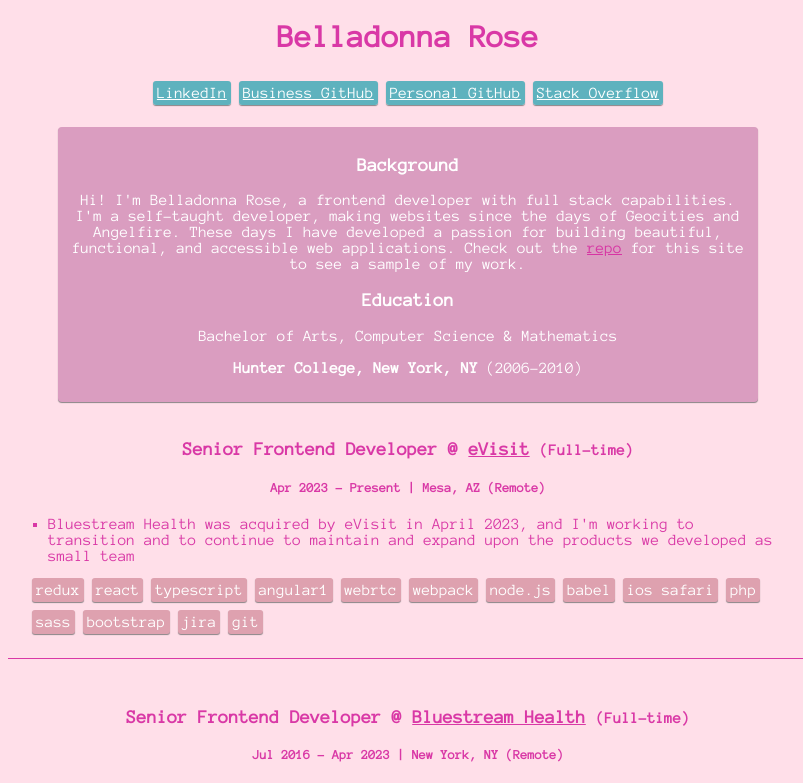
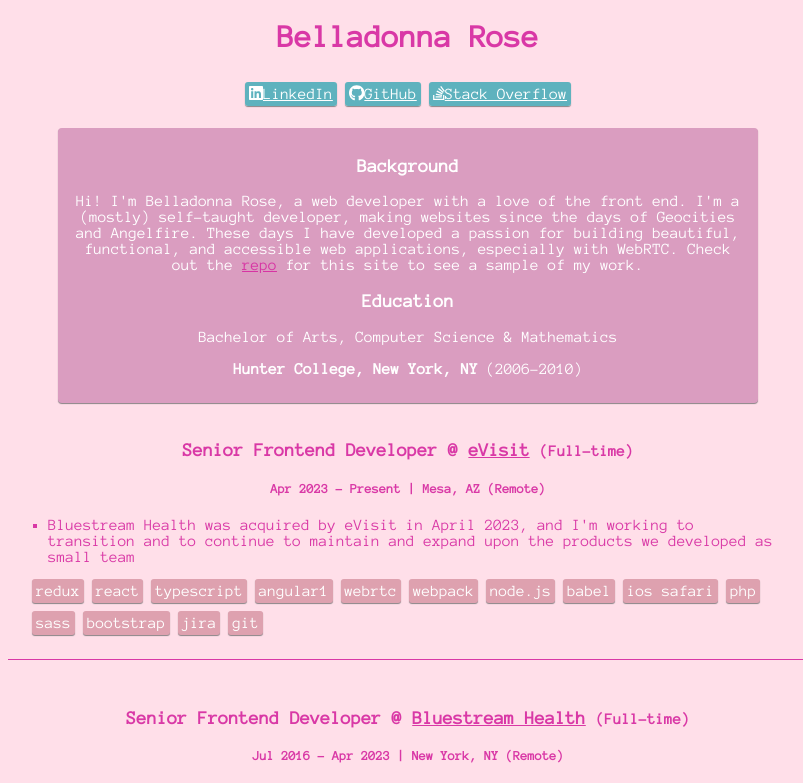
Before and after one commit to littlebigbot/belladonnarose, a React (Create React App) app: page /#/resume in a window 1280 px wide. Shown: the top 783 px of the page, without its empty margins (232-1035 px from the left). Built offline with nearby package versions, Linux system fonts and the light colour scheme.

Commit message:
Adding icons

```diff
--- a/package.json
+++ b/package.json
@@ -5,6 +5,10 @@
   "homepage": "https://bxllxdxnnx.com",
   "dependencies": {
     "@fontsource/anonymous-pro": "^4.5.0",
+    "@fortawesome/fontawesome-svg-core": "^6.5.1",
+    "@fortawesome/free-brands-svg-icons": "^6.5.1",
+    "@fortawesome/free-solid-svg-icons": "^6.5.1",
+    "@fortawesome/react-fontawesome": "^0.2.0",
     "classnames": "^2.3.1",
     "dayjs": "^1.11.7",
     "react": "^17.0.2",
--- a/src/Resume/index.tsx
+++ b/src/Resume/index.tsx
@@ -1,4 +1,8 @@
 import * as React from 'react';
+import { FontAwesomeIcon as Icon } from '@fortawesome/react-fontawesome';
+import { faLinkedin } from '@fortawesome/free-brands-svg-icons/faLinkedin';
+import { faGithub } from '@fortawesome/free-brands-svg-icons/faGithub';
+import { faStackOverflow } from '@fortawesome/free-brands-svg-icons/faStackOverflow';
 
 import styles from './index.module.scss';
 import jobs from './jobs.json';
@@ -16,17 +20,18 @@
             rel="noreferrer"
             target="_blank"
           >
+            <Icon icon={faLinkedin} aria-hidden={true} />
             LinkedIn
           </a>
         </li>
         <li>
-          <a href="https://github.com/littlebigbot" rel="noreferrer" target="_blank">
-            Business GitHub
-          </a>
-        </li>
-        <li>
-          <a href="https://github.com/littlebigbot" rel="noreferrer" target="_blank">
-            Personal GitHub
+          <a
+            href="https://github.com/littlebigbot"
+            rel="noreferrer"
+            target="_blank"
+          >
+            <Icon icon={faGithub} aria-hidden={true} />
+            GitHub
           </a>
         </li>
         <li>
@@ -35,6 +40,7 @@
             rel="noreferrer"
             target="_blank"
           >
+            <Icon icon={faStackOverflow} aria-hidden={true} />
             Stack Overflow
           </a>
         </li>
@@ -43,10 +49,10 @@
       <div className={styles.summary}>
         <h3>Background</h3>
         <p>
-          Hi! I&apos;m Belladonna Rose, a frontend developer with full stack capabilities.
-          I&apos;m a self-taught developer, making websites since the days of Geocities
+          Hi! I&apos;m Belladonna Rose, a web developer with a love of the front end.
+          I&apos;m a (mostly) self-taught developer, making websites since the days of Geocities
           and Angelfire. These days I have developed a passion for building beautiful,
-          functional, and accessible web applications.
+          functional, and accessible web applications, especially with WebRTC.
           Check out the <a target="_blank" rel="noreferrer" href="https://github.com/bxllxdxnnx/bxllxdxnnx">repo</a> for this site to see a sample of my work.
         </p>
         <h3>Education</h3>
```
Also changed, not shown: 1 other file (tests, documents, lock files or other folders).
